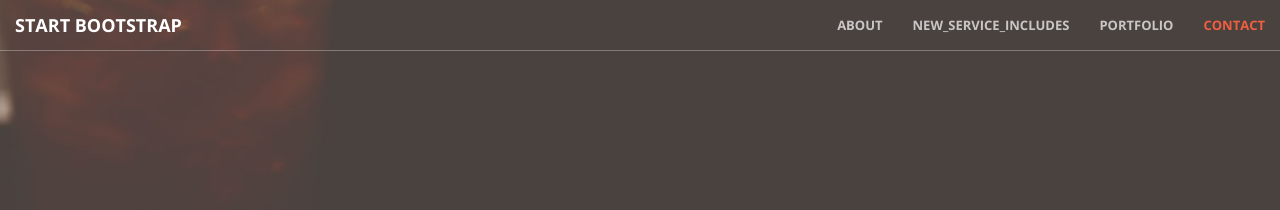
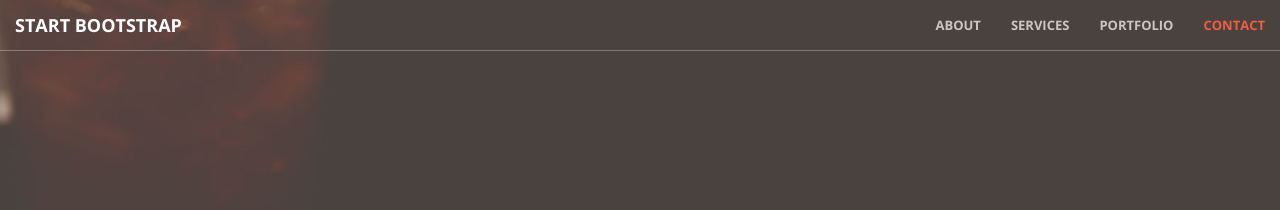
Before and after one commit to dwKim88/AEL, a Jekyll site: the page built from index.html, in a window 1280 px wide. Shown: the top 210 px of the page. Built offline with Jekyll 4.4.1, drawn with Linux system fonts in a browser that asks for light colours.

Commit message:
Update nav.html

```diff
--- a/_includes/nav.html
+++ b/_includes/nav.html
@@ -14,25 +14,10 @@
         <!-- Collect the nav links, forms, and other content for toggling -->
         <div class="collapse navbar-collapse" id="bs-example-navbar-collapse-1">
             <ul class="nav navbar-nav navbar-right">
-
-                    <li>
-
-                        <a class="page-scroll" href="#about">About</a>
-
-                    </li>
-
-                    <li>
-                        <!--<a class="page-scroll" href="#services">Services</a> -->
-                        <a href="./_includes/services2.html">new_service_includes</a>
-                    </li>
-
-                <li>
-                    <a class="page-scroll" href="#portfolio">Portfolio</a>
-                </li>
-                <li>
-                    <a class="page-scroll" href="#contact">Contact</a>
-                </li>
-
+                <li>    <a class="page-scroll" href="#about">About</a>  </li>
+                <li>    <a class="page-scroll" href="#services">Services</a>    </li>
+                <li>    <a class="page-scroll" href="#portfolio">Portfolio</a>  </li>
+                <li>    <a class="page-scroll" href="#contact">Contact</a>      </li>
             </ul>
         </div>
         <!-- /.navbar-collapse -->
```
